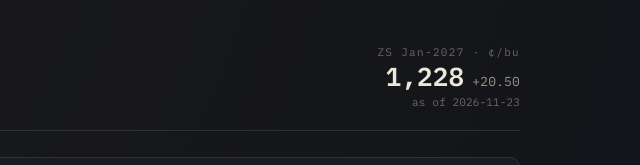
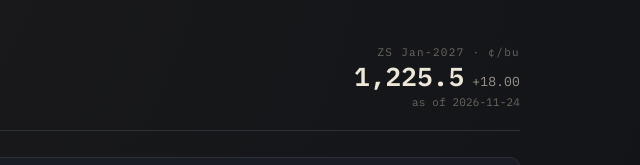
Before and after one commit to ianlife4/ianlife4.github.io, a plain HTML site: page soybean/index.html in a window 1280 px wide. Shown: the top 165 px of the page, 640-1280 px from the left. Drawn offline with nearby package versions, Linux system fonts and the light colour scheme.

Commit message:
chore: update soybean live data

```diff
--- a/soybean/index.html
+++ b/soybean/index.html
@@ -227,7 +227,7 @@
   <p style="margin-top:8px"><strong>資料來源：</strong>USDA WASDE（庫銷比）、NOAA CPC（ENSO）、Yahoo Finance（ZS／DXY／ZL／ZM）、Open-Meteo（南美三產區雨量）、USDA FAS ESR（對華出口銷售）。以上由 GitHub Actions 每日自動更新<span id="updNote"></span>；ENSO／庫銷比／美元／生柴自動預選，南美天氣與中國買盤帶入參考數據後由人工點選。歷史逐季價格與庫銷比為近似還原值，精算請對 USDA Consolidated Historical WASDE CSV。本工具為研究輔助，非投資建議。</p>
 </footer>
 
-<script type="application/json" id="live">{"price":{"last":1228.0,"chg":20.5,"asOf":"2026-11-23","contract":"Soybean Futures,Jan-2027"},"dxy":{"chg20d":0.02,"opt":1},"enso":{"status":"El Ni\u00f1o Advisory","oni":2.46,"opt":3},"stu":{"my":"2026/27","pct":6.5,"opt":1,"all":[["2024/25",7.4],["2025/26",7.3],["2026/27",6.5]],"wasde":"2026-11-10"},"updated":"2026-11-24T05:11:48Z","sa":{"window":false,"regions":[{"n":"\u963f\u6839\u5ef7\u6838\u5fc3","p30":59,"norm":76,"fc14":20},{"n":"\u5df4\u897f\u5357","p30":148,"norm":140,"fc14":128},{"n":"\u99ac\u6258","p30":105,"norm":164,"fc14":177}]},"china":{"wk":"2026-11-12","net":580678,"sum4":3770682,"commit":17217910,"prevCommit":364000,"pace":47.3,"hint":0},"oil":{"zl":59.07,"zm":345.7,"zl60":-0.16,"share":0.44,"opt":2},"alerts":[{"code":"CHINA_HOT","msg":"\u4e2d\u570b\u63a1\u8cfc\u8d85\u901f:\u5e74\u5ea6\u627f\u8afe\u9054\u53bb\u5e74\u540c\u671f 4730%"}]}</script>
+<script type="application/json" id="live">{"price":{"last":1225.5,"chg":18.0,"asOf":"2026-11-24","contract":"Soybean Futures,Jan-2027"},"dxy":{"chg20d":0.02,"opt":1},"enso":{"status":"El Ni\u00f1o Advisory","oni":2.46,"opt":3},"stu":{"my":"2026/27","pct":6.5,"opt":1,"all":[["2024/25",7.4],["2025/26",7.3],["2026/27",6.5]],"wasde":"2026-11-10"},"updated":"2026-11-25T04:01:45Z","sa":{"window":false,"regions":[{"n":"\u963f\u6839\u5ef7\u6838\u5fc3","p30":58,"norm":74,"fc14":4},{"n":"\u5df4\u897f\u5357","p30":135,"norm":137,"fc14":98},{"n":"\u99ac\u6258","p30":107,"norm":167,"fc14":171}]},"china":{"wk":"2026-11-12","net":580678,"sum4":3770682,"commit":17217910,"prevCommit":364000,"pace":47.3,"hint":0},"oil":{"zl":57.82,"zm":350.0,"zl60":-0.2,"share":0.43,"opt":2},"alerts":[{"code":"CHINA_HOT","msg":"\u4e2d\u570b\u63a1\u8cfc\u8d85\u901f:\u5e74\u5ea6\u627f\u8afe\u9054\u53bb\u5e74\u540c\u671f 4730%"}]}</script>
 <script>
 (function(){
   let LIVE=null;
```
